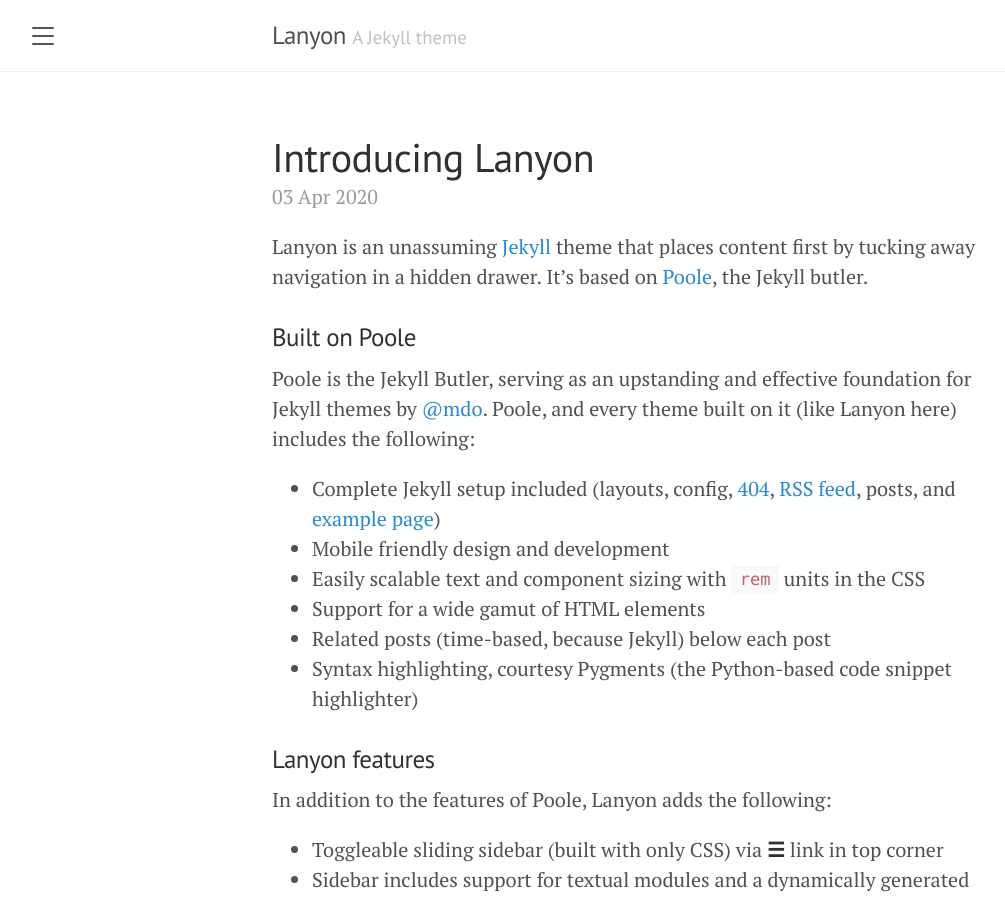
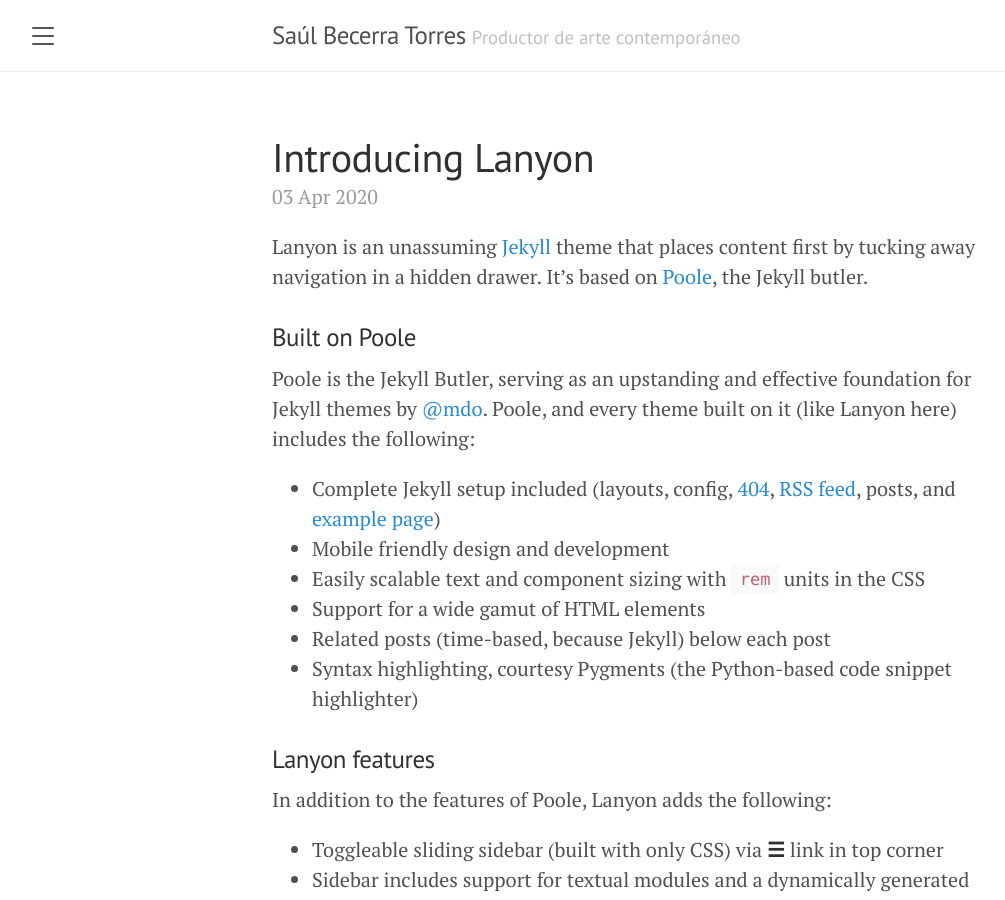
Before and after one commit to Sbector/productor, a Jekyll site: the page built from index.html, in a window 1280 px wide and 900 px high. Shown: the whole window, without its empty margins (8-1013 px from the left). Built offline with Jekyll 4.4.1, drawn with Linux system fonts in a browser that asks for light colours; the list of posts is cut into pages by our own code.

Commit message:
Update _config.yml

```diff
--- a/_config.yml
+++ b/_config.yml
@@ -1,7 +1,7 @@
 # Setup
-title:               Lanyon
-tagline:             'A Jekyll theme'
-description:         'A reserved <a href="https://jekyllrb.com" target="_blank">Jekyll</a> theme that places the utmost gravity on content with a hidden drawer. Made by <a href="https://twitter.com/mdo" target="_blank">@mdo</a>.'
+title:               Saúl Becerra Torres
+tagline:             'Productor de arte contemporáneo'
+description:         'Portafolio de producción de Saúl Becerra Torres'
 url:                 http://lanyon.getpoole.com
 baseurl:             ''
 paginate:            5
```
